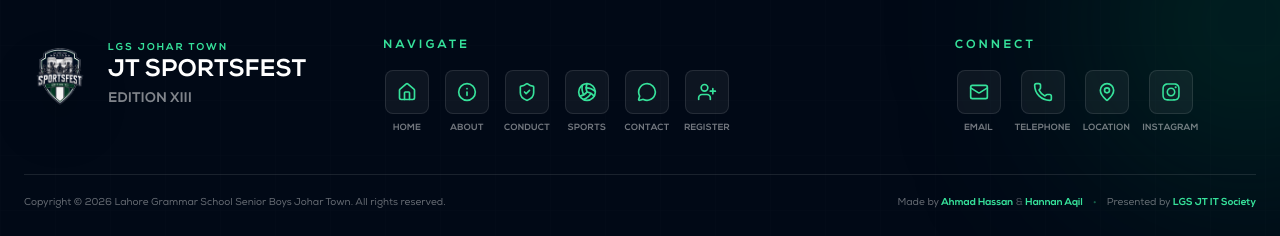
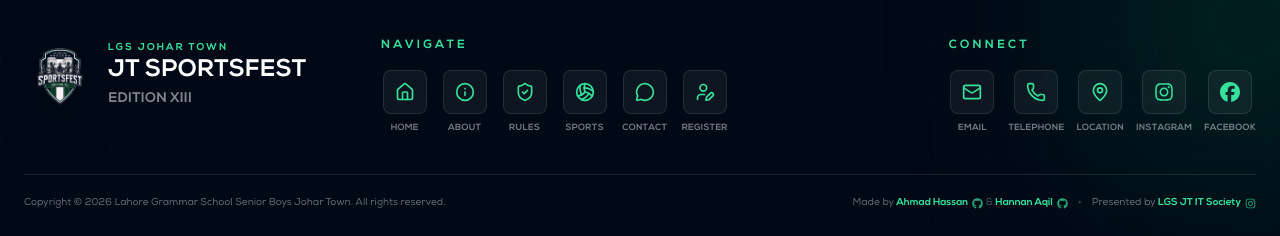
Before and after one commit to ahmad-56/jtsportsfest26, a Next.js app in the folder jt-sportsfest/: page / in a window 1280 px wide. Shown: the part 3005-3241 px from the top of the page. Built offline with nearby package versions, Linux system fonts and the light colour scheme.

Commit message:
more icons added to footer

```diff
--- a/jt-sportsfest/src/components/Footer.tsx
+++ b/jt-sportsfest/src/components/Footer.tsx
@@ -9,16 +9,18 @@
   Phone,
   ShieldCheck,
   Volleyball,
-  UserPlus,
+  UserPen,
 } from "lucide-react";
-import { FaInstagram } from "react-icons/fa6";
-import { FaFutbol } from "react-icons/fa6";
+import { FaInstagram,
+         FaFacebook,
+         FaGithub
+} from "react-icons/fa6";
 
 const navigation = [
   { label: "Home", href: "/#home", icon: House },
   { label: "About", href: "/#about", icon: Info },
   {
-    label: "Conduct",
+    label: "Rules",
     href: "/rules",
     icon: ShieldCheck,
   },
@@ -31,7 +33,7 @@
   {
     label: "Register",
     href: "/register",
-    icon: UserPlus,
+    icon: UserPen,
   },
 ];
 
@@ -58,6 +60,12 @@
     label: "Instagram",
     href: "https://www.instagram.com/jtsportsfest/",
     icon: FaInstagram,
+    external: true,
+  },
+  {
+    label: "Facebook",
+    href: "https://www.facebook.com/lgsjtsportsfest/",
+    icon: FaFacebook,
     external: true,
   },
 ];
@@ -221,9 +229,14 @@
                     href={developer.href}
                     target="_blank"
                     rel="noopener noreferrer"
-                    className="inline-block font-semibold text-[#36e29b] transition-all duration-300 hover:-translate-y-0.5 hover:text-white hover:drop-shadow-[0_0_7px_rgba(54,226,155,0.6)]"
+                    className="group inline-flex items-center gap-1 font-semibold text-[#36e29b] transition-all duration-300 hover:-translate-y-0.5 hover:text-white hover:drop-shadow-[0_0_7px_rgba(54,226,155,0.6)]"
                   >
                     {developer.name}
+                    <FaGithub
+                      size={11}
+                      aria-hidden="true"
+                      className="text-[#36e29b]/70 transition-colors group-hover:text-white"
+                    />
                   </a>
 
                   {index < developers.length - 1 && (
@@ -248,9 +261,14 @@
                   href={item.href}
                   target="_blank"
                   rel="noopener noreferrer"
-                  className="inline-block font-semibold text-[#36e29b] transition-all duration-300 hover:-translate-y-0.5 hover:text-white hover:drop-shadow-[0_0_7px_rgba(54,226,155,0.6)]"
+                  className="group inline-flex items-center gap-1 font-semibold text-[#36e29b] transition-all duration-300 hover:-translate-y-0.5 hover:text-white hover:drop-shadow-[0_0_7px_rgba(54,226,155,0.6)]"
                 >
                   {item.name}
+                  <FaInstagram
+                    size={11}
+                    aria-hidden="true"
+                    className="text-[#36e29b]/70 transition-colors group-hover:text-white"
+                  />
                 </a>
               ))}
             </span>
```
Also changed, not shown: jt-sportsfest/public/images/sports/cricket.png (deleted).
